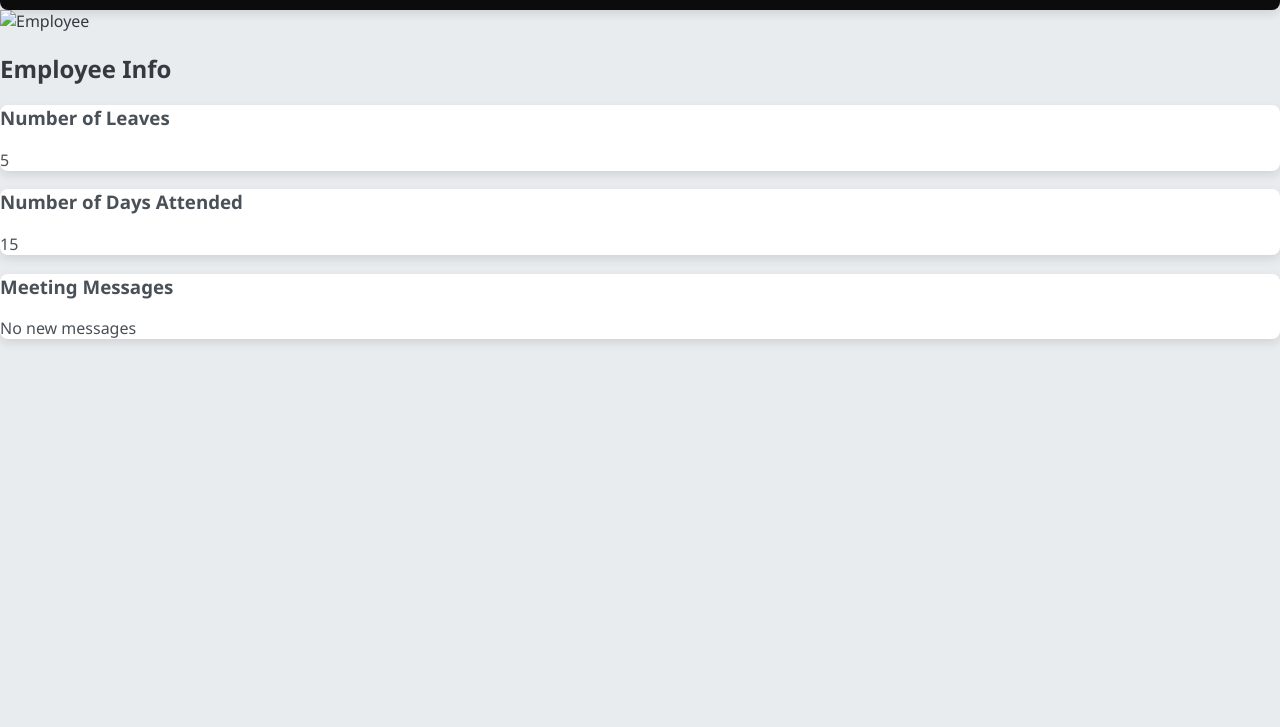
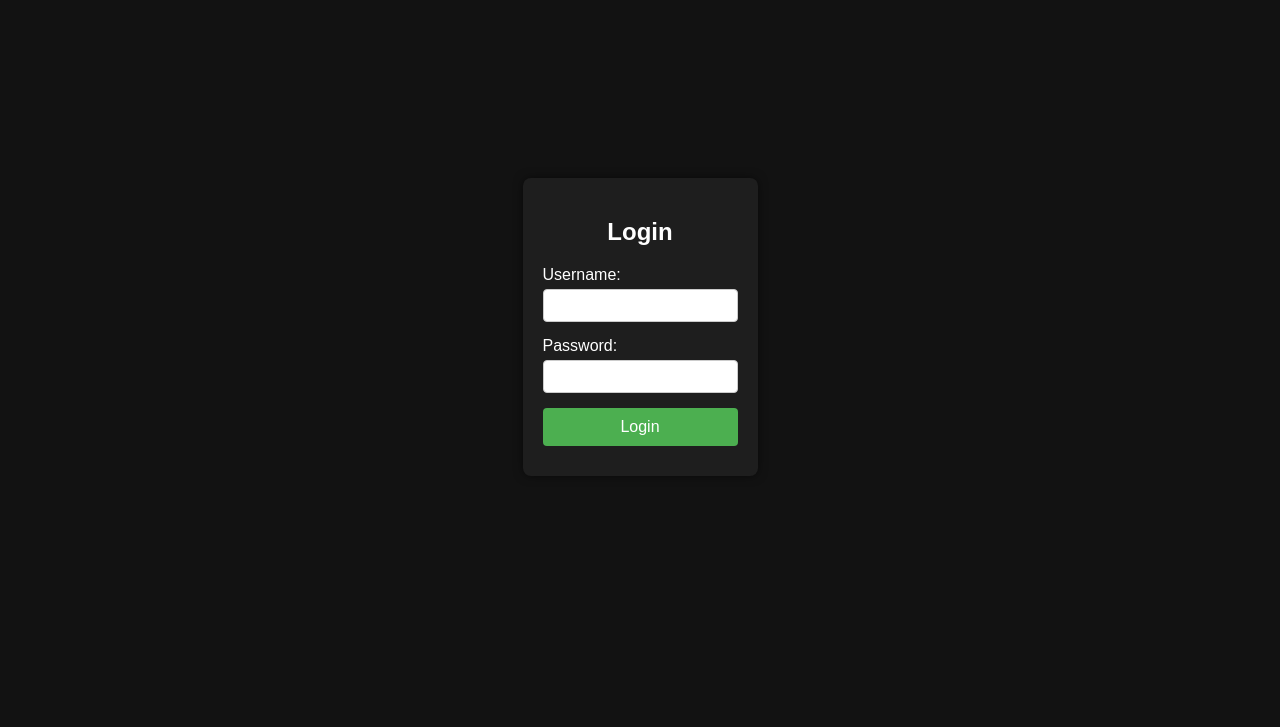
Before and after one commit to garvmygit/employe, a plain HTML site: page index.html in a window 1280 px wide. Shown: the part 73-800 px from the top of the page. Drawn offline with Linux system fonts and the light colour scheme.

Commit message:
Update index.html

```diff
--- a/index.html
+++ b/index.html
@@ -3,36 +3,88 @@
 <head>
     <meta charset="UTF-8">
     <meta name="viewport" content="width=device-width, initial-scale=1.0">
-    <title>Employee Dashboard</title>
-    <link rel="stylesheet" href="styles.css">
+    <title>Login Page</title>
+    <style>
+        body {
+            font-family: Arial, sans-serif;
+            background-color: #121212; /* Dark mode background */
+            color: white; /* Light text for dark mode */
+            display: flex;
+            justify-content: center;
+            align-items: center;
+            height: 100vh;
+            margin: 0;
+        }
+
+        .login-container {
+            background-color: #1e1e1e;
+            padding: 20px;
+            border-radius: 8px;
+            box-shadow: 0px 0px 10px rgba(0, 0, 0, 0.5);
+        }
+
+        h2 {
+            text-align: center;
+        }
+
+        .form-group {
+            margin-bottom: 15px;
+        }
+
+        label {
+            display: block;
+            margin-bottom: 5px;
+        }
+
+        input[type="text"],
+        input[type="password"] {
+            width: 100%;
+            padding: 8px;
+            box-sizing: border-box;
+            border-radius: 4px;
+            border: 1px solid #ccc;
+        }
+
+        .alert {
+            color: red;
+            margin-top: 10px;
+            text-align: center;
+        }
+
+        .btn {
+            width: 100%;
+            padding: 10px;
+            background-color: #4CAF50;
+            border: none;
+            color: white;
+            font-size: 16px;
+            cursor: pointer;
+            border-radius: 4px;
+        }
+
+        .btn:hover {
+            background-color: #45a049;
+        }
+    </style>
 </head>
 <body>
-    <div class="dashboard">
-        <header>
-            <h1>Employee Dashboard</h1>
-            <button id="logoutBtn">Logout</button>
-        </header>
 
-        <section class="overview">
-            <div class="employee-image">
-                <img src="employee.jpg" alt="Employee">
+    <div class="login-container">
+        <h2>Login</h2>
+        <form id="loginForm">
+            <div class="form-group">
+                <label for="username">Username:</label>
+                <input type="text" id="username" name="username" required>
             </div>
-            <h2>Employee Info</h2>
-            <div class="card">
-                <h3>Number of Leaves</h3>
-                <p id="employeeLeaves">5</p>
+            <div class="form-group">
+                <label for="password">Password:</label>
+                <input type="password" id="password" name="password" required>
             </div>
-            <div class="card">
-                <h3>Number of Days Attended</h3>
-                <p id="employeeDaysAttended">15</p>
-            </div>
-            <div class="card">
-                <h3>Meeting Messages</h3>
-                <p id="employeeMessages">No new messages</p>
-            </div>
-        </section>
+            <button type="submit" class="btn">Login</button>
+        </form>
+        <div id="alert" class="alert"></div>
     </div>
 
-    <script src="employee.js" defer></script>
+    <script src="login.js"></script>
 </body>
 </html>
```
